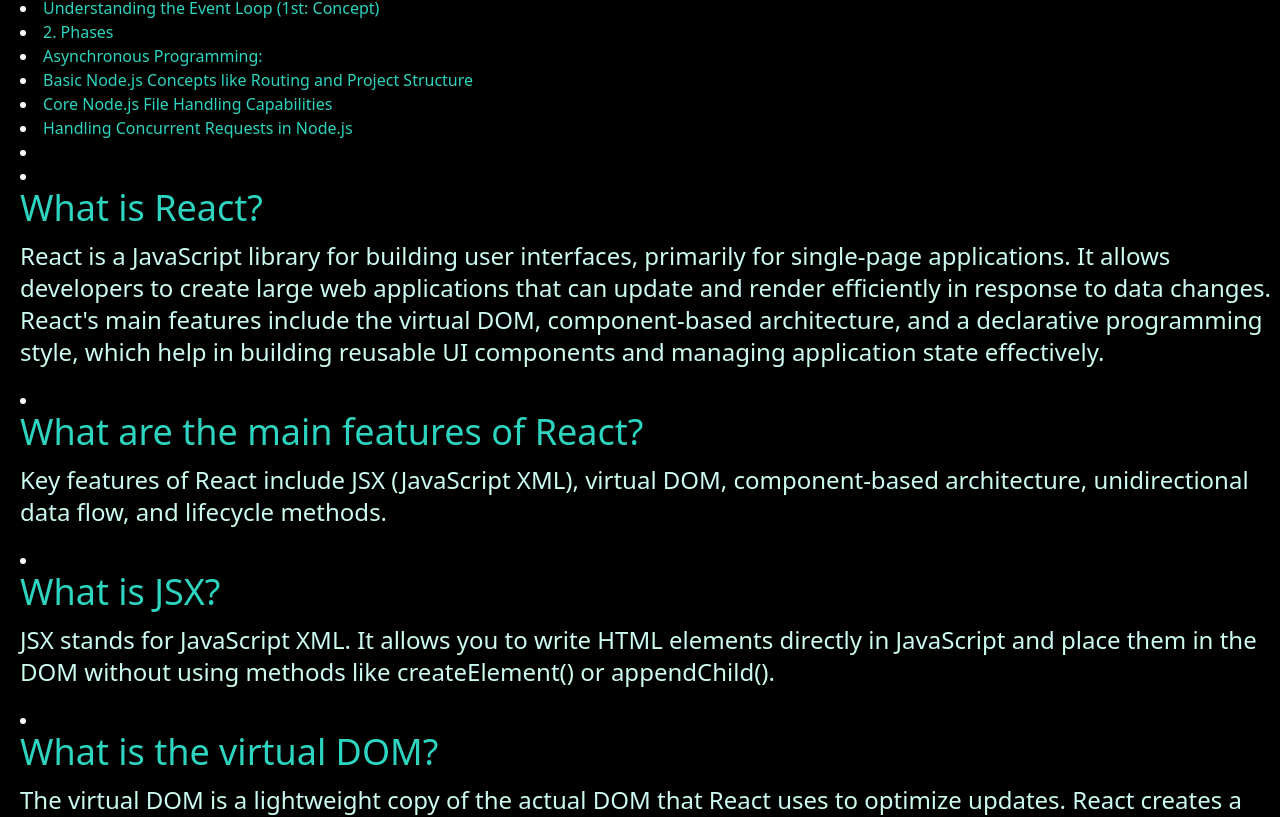
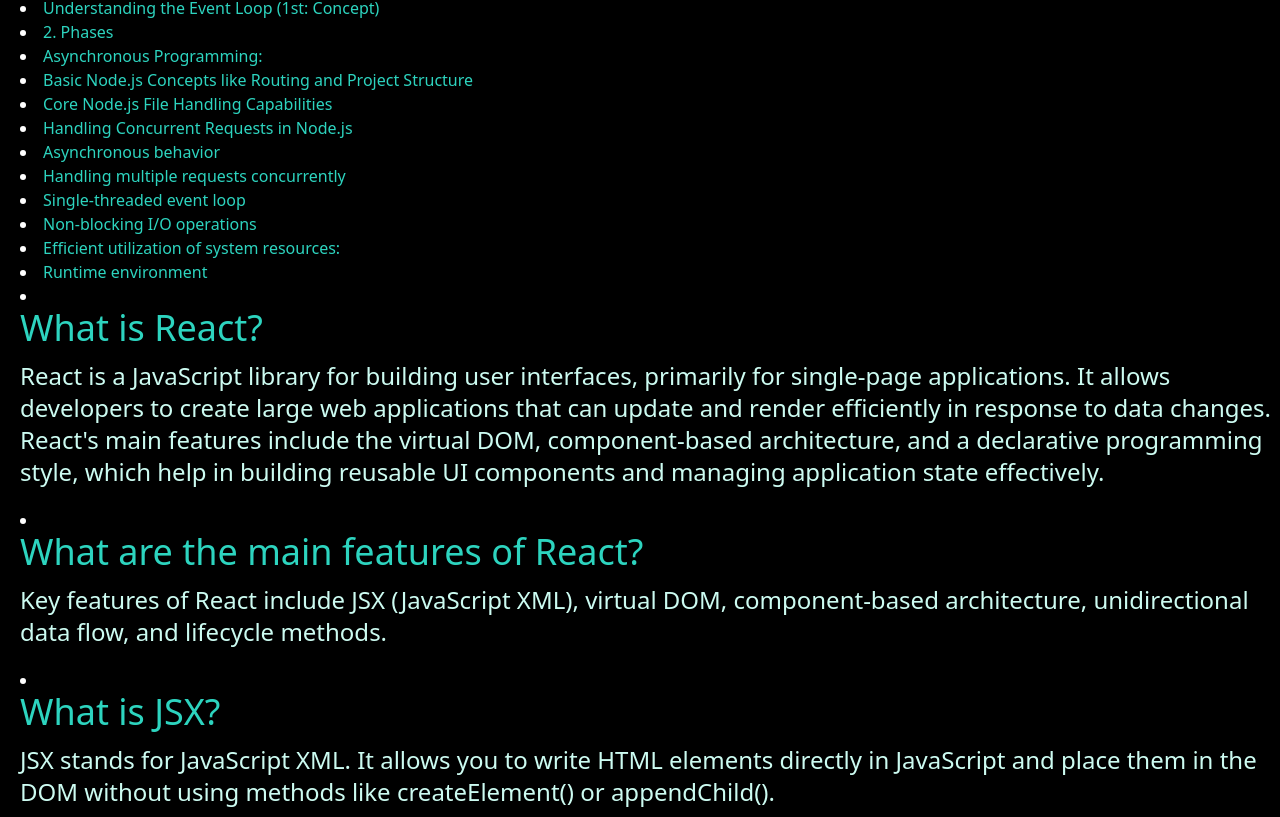
Before and after one commit to Aviral000/mockQNA, a React (Create React App) app: page / in a window 1280 px wide. Shown: the part 1332-2149 px from the top of the page. Built offline with nearby package versions, Linux system fonts and the light colour scheme.

Commit message:
node completed

```diff
--- a/src/component/QNAReact.jsx
+++ b/src/component/QNAReact.jsx
@@ -219,8 +219,28 @@
         answer: "Event Loop and Asynchronous I/O: Node.js is designed to handle many concurrent connections efficiently. It uses a single-threaded event loop for managing I/O operations asynchronously."
     },
     {
-        question: "",
-        answer: ""
+        question: "Asynchronous behavior",
+        answer: "Node.js is designed to handle asynchronous operations, meaning that it doesn't block the execution of code while waiting for I/O operations to complete. Instead, it registers callbacks or uses promises to handle the results once the operations are finished."
+    },
+    {
+        question: "Handling multiple requests concurrently",
+        answer: "Node.js can handle multiple requests simultaneously, thanks to its non-blocking I/O model. It doesn't wait for a response from one request before moving on to the next, allowing it to process a high volume of requests concurrently."
+    },
+    {
+        question: "Single-threaded event loop",
+        answer: "Node.js uses a single-threaded event loop model. The event loop is responsible for handling the flow of execution and delegating tasks to the appropriate handlers. It allows only one request to pass through at a time, but it doesn't wait for the response before processing the next request."
+    },
+    {
+        question: "Non-blocking I/O operations",
+        answer: "Node.js leverages non-blocking I/O operations, which means that it can continue executing other tasks while waiting for I/O operations to complete. This is similar to concurrency, where multiple tasks can be processed simultaneously without blocking each other."
+    },
+    {
+        question: "Efficient utilization of system resources:",
+        answer: "Node.js is designed to maximize the utilization of system resources. Its non-blocking I/O model and event-driven architecture allow it to handle a large number of concurrent connections with minimal overhead, making it highly scalable and efficient."
+    },
+    {
+        question: "Runtime environment",
+        answer: "Node.js is a runtime environment that allows you to run JavaScript code on the server-side. It provides a platform for executing server-side code and interacting with the operating system, file system, and other system resources. With Node.js, you can build server-side applications, APIs, and perform various tasks effortlessly."
     },
 ]
 
```
